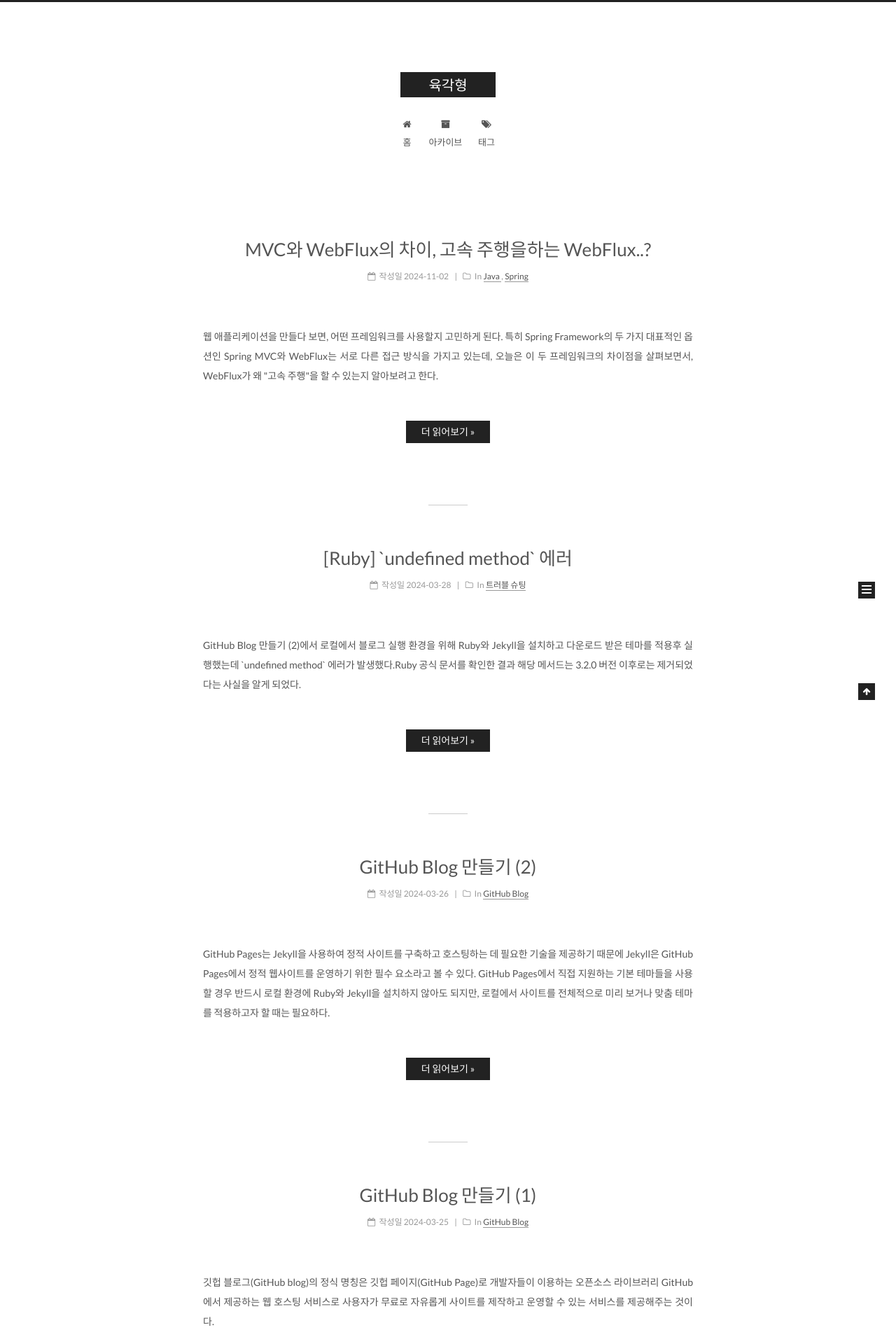
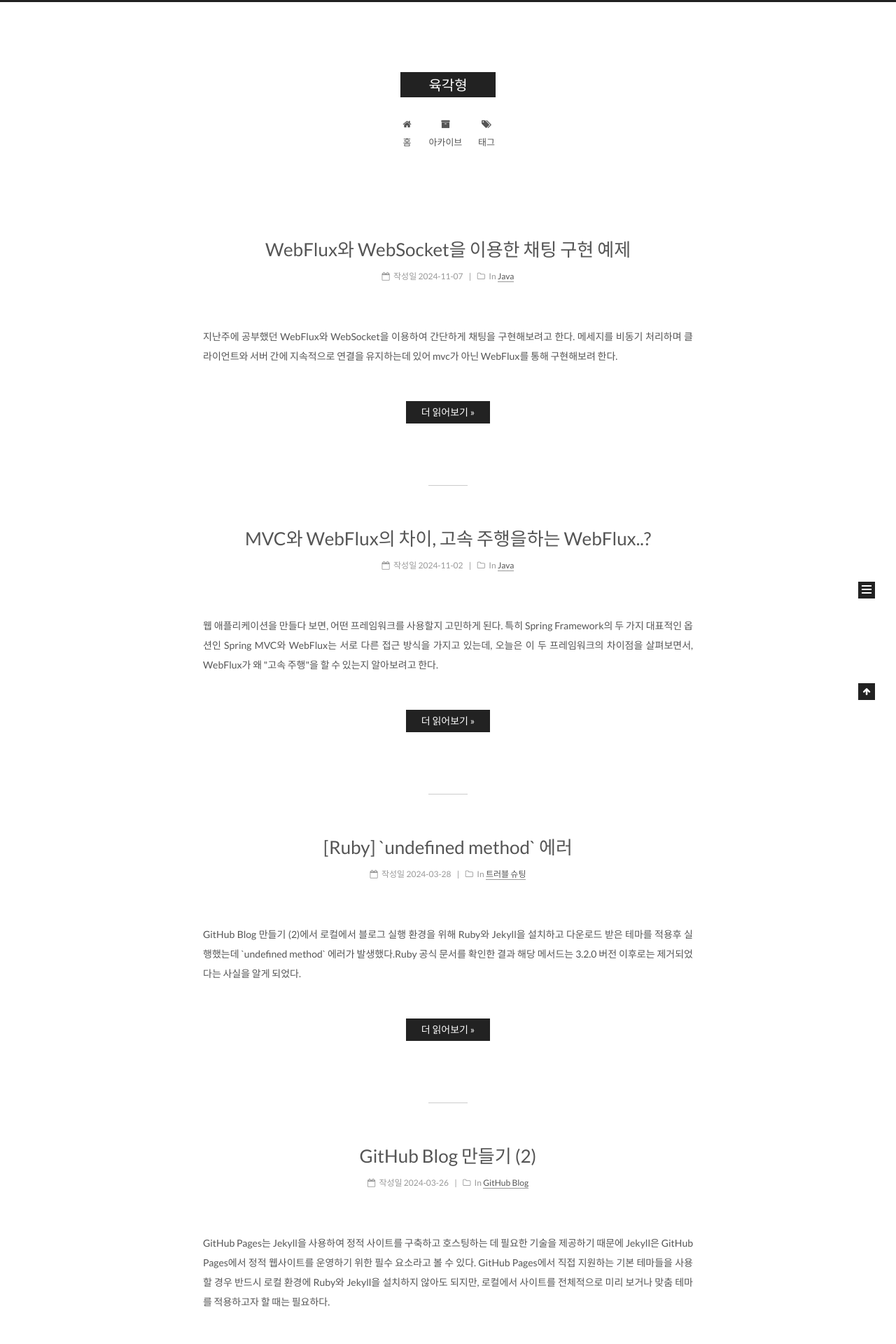
Before and after one commit to yukmekim/yukmekim.github.io, a Jekyll site: the page built from index.html, in a window 1280 px wide. Shown: the top 1920 px of the page at 70% size. Built offline with Jekyll 4.4.1, drawn with Linux system fonts in a browser that asks for light colours; the list of posts is cut into pages by our own code.

Commit message:
새로운 글 포스팅 준비 및 태그 수정

```diff
--- /dev/null
+++ b/_posts/2024-11-07-tec-webSocket.md
@@ -0,0 +1,9 @@
+---
+title: 'WebFlux와 WebSocket을 이용한 채팅 구현 예제'
+description: 지난주에 공부했던 WebFlux와 WebSocket을 이용하여 간단하게 채팅을 구현해보려고 한다. 메세지를 비동기 처리하며 클라이언트와 서버 간에 지속적으로 연결을 유지하는데 있어 mvc가 아닌 WebFlux를 통해 구현해보려 한다.
+categories:
+ - Java
+tags:
+ - Java
+ - Spring
+---
```
Also changed, not shown: _posts/2024-11-02-tec-webflux.md (+1 -1 lines).
